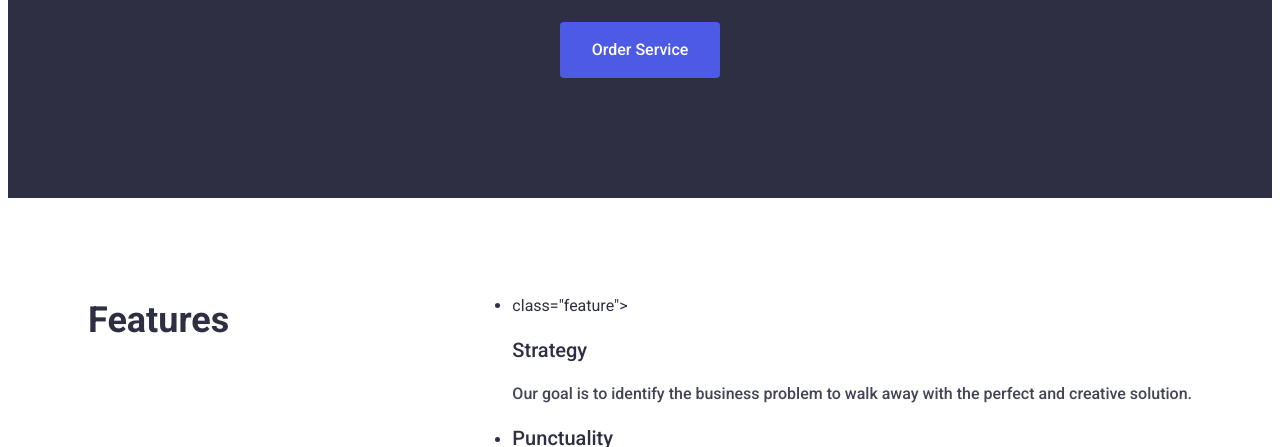
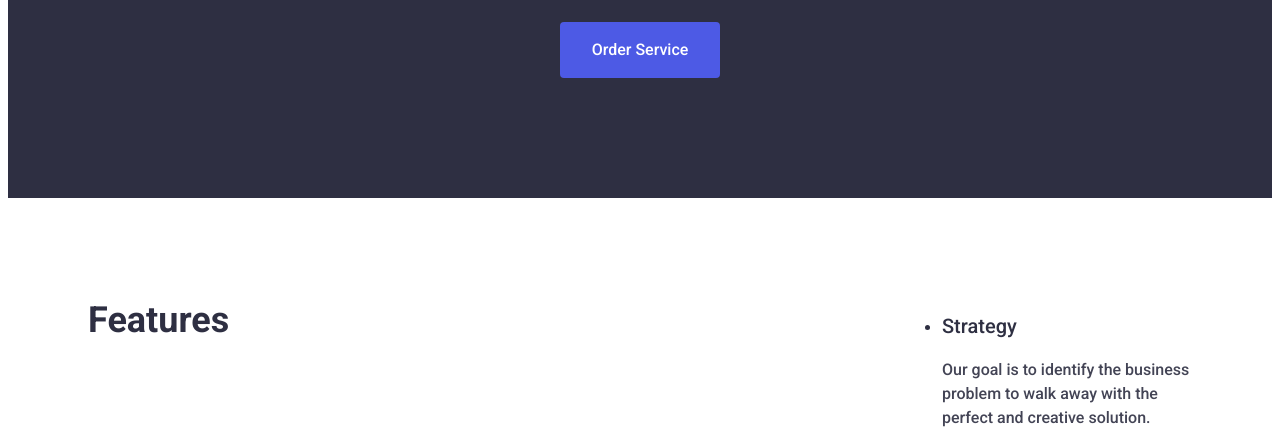
Before and after one commit to kormoshyulia/goit-markup-hw-01, a plain HTML site: page index.html in a window 1280 px wide. Shown: the part 487-934 px from the top of the page. Drawn offline with Linux system fonts and the light colour scheme.

Commit message:
refactor

```diff
--- a/index.html
+++ b/index.html
@@ -226,7 +226,7 @@ box-shadow: 0 2px 8px rgba(0,0,0,0.1);
         <ul>
 
 
-        <li> class="feature">
+        <li class="feature">
 <h3>Strategy</h3>
 <p class="medium gray-text">Our goal is to identify the business
   problem to walk away with the perfect and creative solution. </p>
```
